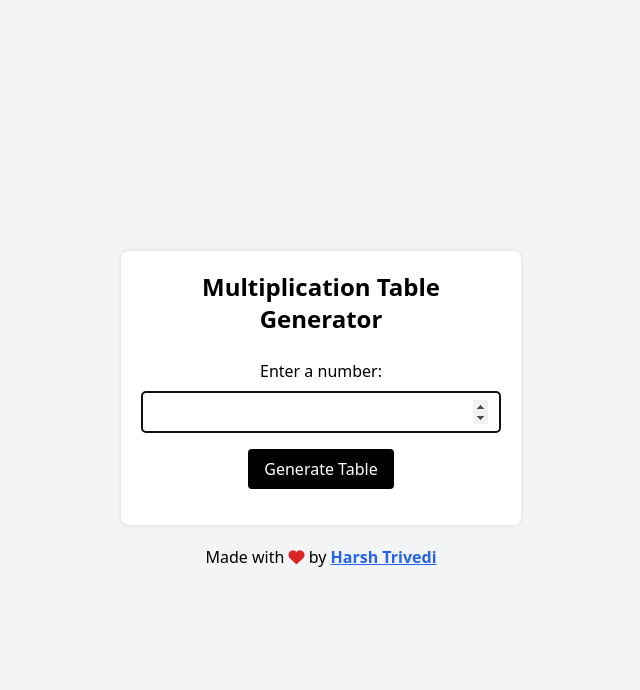
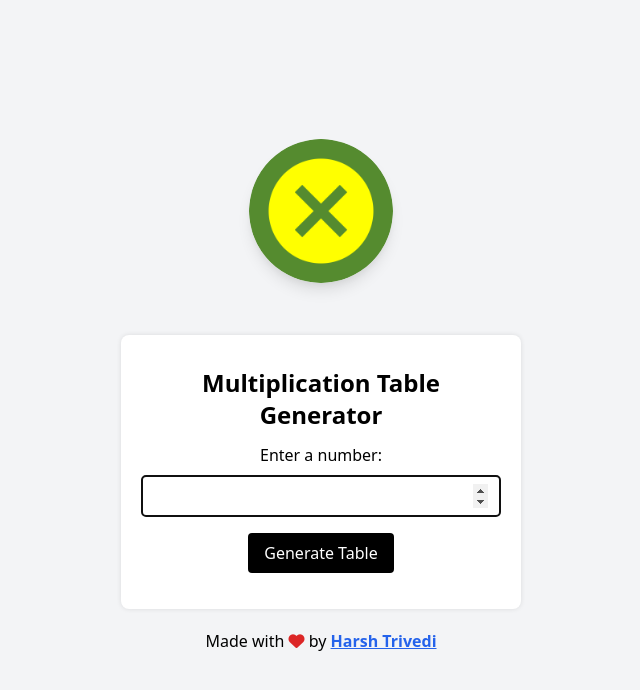
Before and after one commit to Uvacoder/simple-multiplication-table, a plain HTML site: page index.html in a window 1280 px wide. Shown: the whole page, without its empty margins (319-959 px from the left). Drawn offline with nearby package versions, Linux system fonts and the light colour scheme.

Commit message:
Added Logo

```diff
--- a/index.html
+++ b/index.html
@@ -82,9 +82,10 @@
 </head>
 
 <body class="bg-gray-100 grid place-content-center justify-center min-h-screen px-3">
+  <a href="https://harsh98trivedi.github.io/Multiplication-Table-Generator/"><img src="favicon.png" alt="Voting Eligibility Checker" class="mx-auto w-36 h-36 my-3 shadow-lg rounded-full"/></a>
   <div class="table-container text-center">
-    <h1 class="text-2xl font-bold mb-6">Multiplication Table Generator</h1>
-    <label class="block mb-2" for="number">Enter a number:</label>
+    <h1 class="text-2xl font-bold my-3">Multiplication Table Generator</h1>
+    <label class="block my-2" for="number">Enter a number:</label>
     <input class="border border-gray-300 rounded px-3 py-2 mb-4 w-full" type="number" id="number" name="number"
       onkeyup="generateTable()" autofocus>
     <button class="bg-black text-white py-2 px-4 rounded hover:bg-blue-600" onclick="generateTable()">Generate
```
